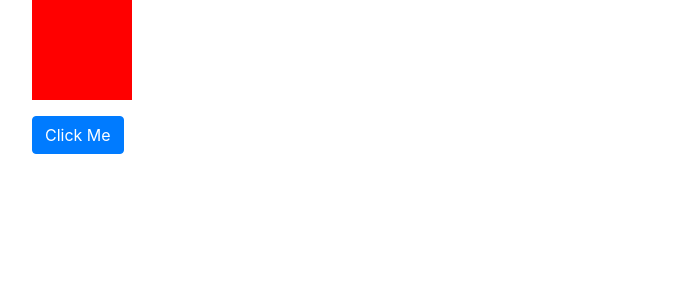
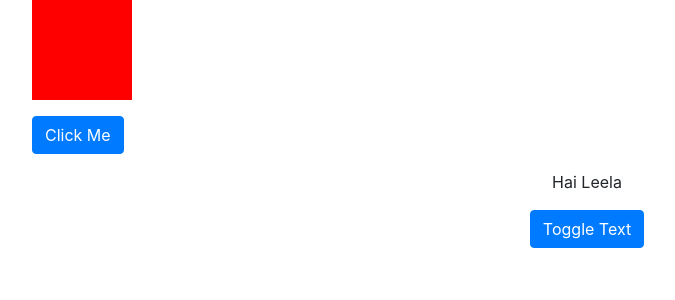
Before and after one commit to leelanarasimha/vue3-course, a Vue app in the folder vue-animations/: page / in a window 1280 px wide. Shown: the top 300 px of the page, without its empty margins (53-728 px from the left). Built offline with nearby package versions, Linux system fonts and the light colour scheme.

Commit message:
Added transition wrapper component

```diff
--- a/vue-animations/src/App.vue
+++ b/vue-animations/src/App.vue
@@ -11,17 +11,25 @@
                         Click Me
                     </button>
                 </div>
+
+                <div class="my-3">
+                    <the-paragraph></the-paragraph>
+                </div>
             </div>
         </div>
     </div>
 </template>
 
 <script>
+import TheParagraph from './components/TheParagraph.vue';
 export default {
     data() {
         return {
             animate: false,
         };
+    },
+    components: {
+        TheParagraph,
     },
     methods: {
         onAnimateClick() {
--- /dev/null
+++ b/vue-animations/src/components/TheParagraph.vue
@@ -0,0 +1,57 @@
+<template>
+    <div class="text-center">
+        <transition>
+            <p v-if="showParagraph">Hai Leela</p>
+        </transition>
+
+        <button class="btn btn-primary" @click.prevent="onToggle()">
+            Toggle Text
+        </button>
+    </div>
+</template>
+
+<script>
+export default {
+    data() {
+        return {
+            showParagraph: true,
+        };
+    },
+
+    methods: {
+        onToggle() {
+            this.showParagraph = !this.showParagraph;
+        },
+    },
+};
+</script>
+
+<style scoped>
+.v-enter-from {
+    opacity: 0;
+    transform: translateY(-10px);
+}
+
+.v-enter-to {
+    opacity: 1;
+    transform: translateY(0px);
+}
+
+.v-enter-active {
+    transition: all 1s;
+}
+
+.v-leave-from {
+    opacity: 1;
+    transform: translateY(0px);
+}
+
+.v-leave-to {
+    opacity: 0;
+    transform: translateY(-10px);
+}
+
+.v-leave-active {
+    transition: all 1s;
+}
+</style>
```
